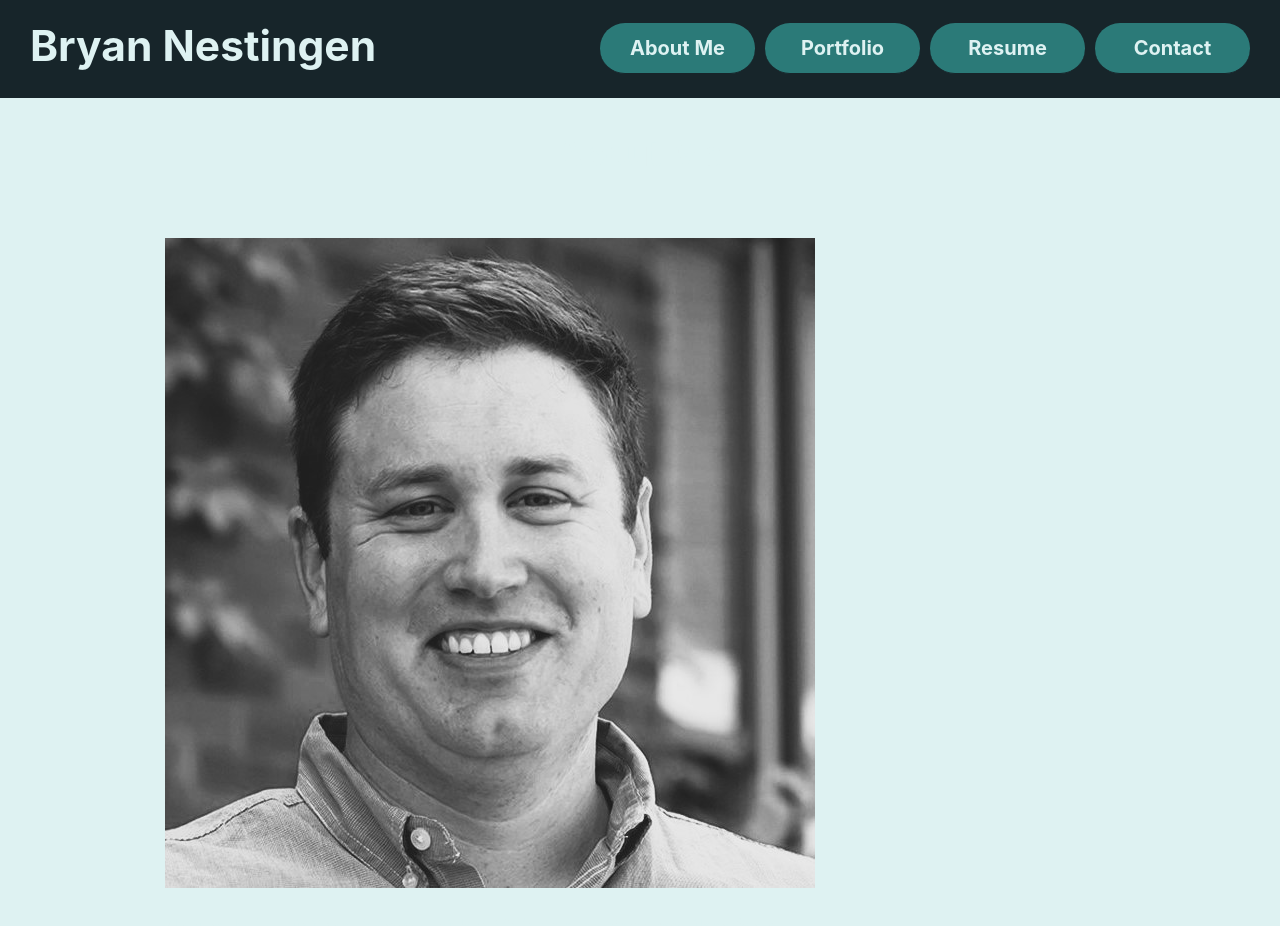
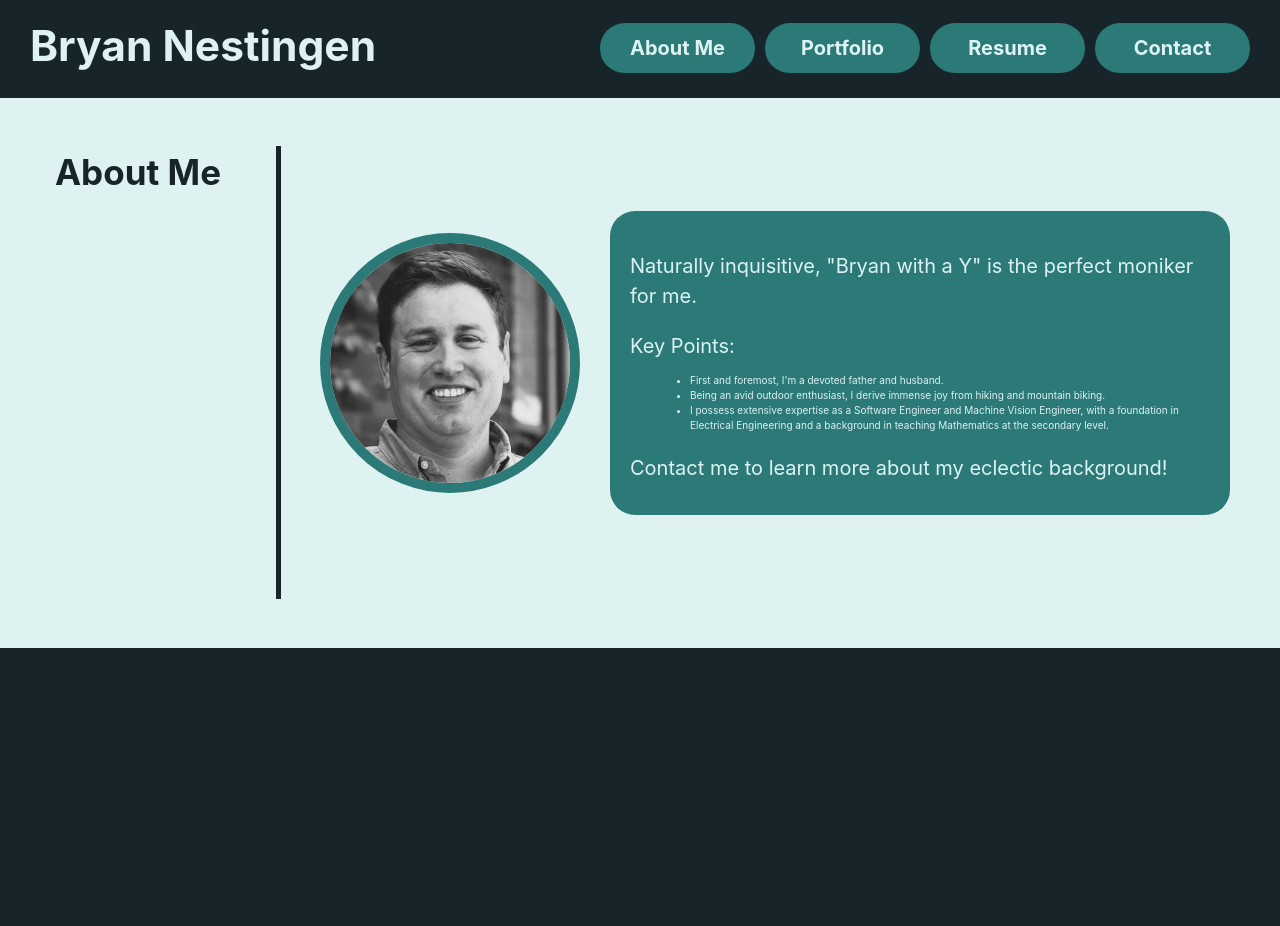
Before and after one commit to nestibry/portfolio, a React (Vite) app: page / in a window 1280 px wide. Shown: the top 926 px of the page. After the commit the page ends 800 px from the top, so only its background shows below. Built offline with nearby package versions, Linux system fonts and the light colour scheme.

Commit message:
init about page styling with styling from original portfolio

```diff
--- a/src/pages/AboutPage.css
+++ b/src/pages/AboutPage.css
@@ -7,3 +7,104 @@
     gap: 3rem;
     background-color: var(--pale-cyan);
 }
+
+.section-header {
+    margin: 5% 0 0 0;
+    /* margin: 2rem 0 0 0;   */
+    text-align: center;
+    width: 75%;
+    padding: 1rem;
+    color: var(--black-and-blue);
+    border-bottom: 2px solid var(--black-and-blue);
+}
+
+.section-content {
+    display: flex;
+    flex-direction: column;
+    width: 75%;
+    align-items: center;
+    gap: 3rem;
+    justify-content: space-evenly;
+    margin: 0 0 2rem 0;
+}
+
+#about-me img {
+    max-width: 66%;
+    /* max-width: 250px; */
+    border-radius: 100%;
+    border: 10px solid var(--dark-cyan);
+    /* border: 10px solid var(--modr-cyan); */
+    /* border: 10px solid var(--black-and-blue); */
+    /* margin: 2.5rem; */
+}
+
+#about-me summary {
+    max-width: 100%;
+    text-align: left;
+    background-color: var(--dark-cyan);
+    color: var(--pale-cyan);
+    padding: 2rem;
+    border-radius: 25px;
+    margin-bottom: 4rem;
+}
+
+#about-me p {
+    margin-bottom: 1.2rem;
+}
+
+#about-me ul {
+    list-style-type: disc;
+    margin-left: 2rem;
+}
+
+
+/* When using a mobile-first approach, use `min-width` values going from narrow -> wide for a responsive design */
+/* @media screen and (min-width: 768px) { */
+@media screen and (min-width: 992px) {
+
+    .background-image {
+        height: 800px;
+    }
+
+    .main-sections {
+        flex-direction: row;
+        min-height: 550px;
+    }
+
+    .main-sections h2 {
+        flex-grow: 1;
+        /* max-height: 400px; */
+        max-width: 20%;
+        margin: 0;
+        /* padding: 150px 4rem; */
+        padding: 0 1rem 400px 1rem;
+        color: var(--black-and-blue);
+        border-bottom: none;
+        border-right: 5px solid var(--black-and-blue);
+    }
+
+    .section-content {
+        display: flex;
+        flex-direction: row;
+        align-items: center;
+        /* gap: 2rem; */
+        /* max-height: 75%; */
+    }
+
+
+
+    #about-me img {
+        max-width: 25%;
+        /* max-width: 250px; */
+        border-radius: 100%;
+        border: 10px solid var(--dark-cyan);
+        /* border: 10px solid var(--modr-cyan); */
+        /* border: 10px solid var(--black-and-blue); */
+        /* margin: 2.5rem; */
+    }
+
+    #about-me summary {
+        margin: 0 5rem 0 0;
+    }
+
+}
--- a/src/pages/AboutPage.jsx
+++ b/src/pages/AboutPage.jsx
@@ -4,7 +4,7 @@ export default function AboutPage() {
     return (
         <>
             <section className="main-sections" id="about-me">
-                <h2>About Me</h2>
+                <h2 className='section-header'>About Me</h2>
                 <div className="section-content">
                     <img src='../src/assets/images/bryan-nestingen-profile-photo.jpg' alt="Bryan Nestingen's profile photo." />
                     <summary>
```
